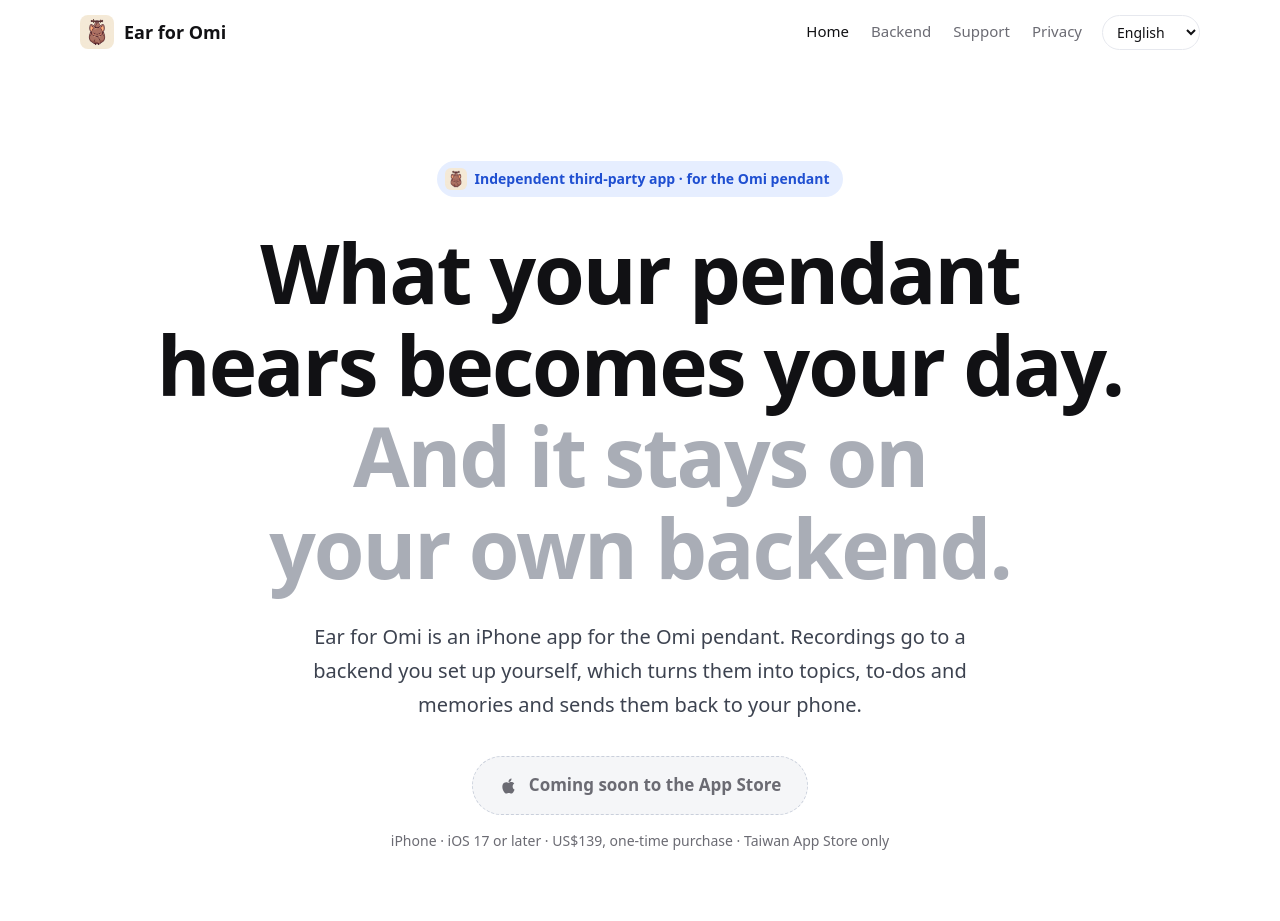
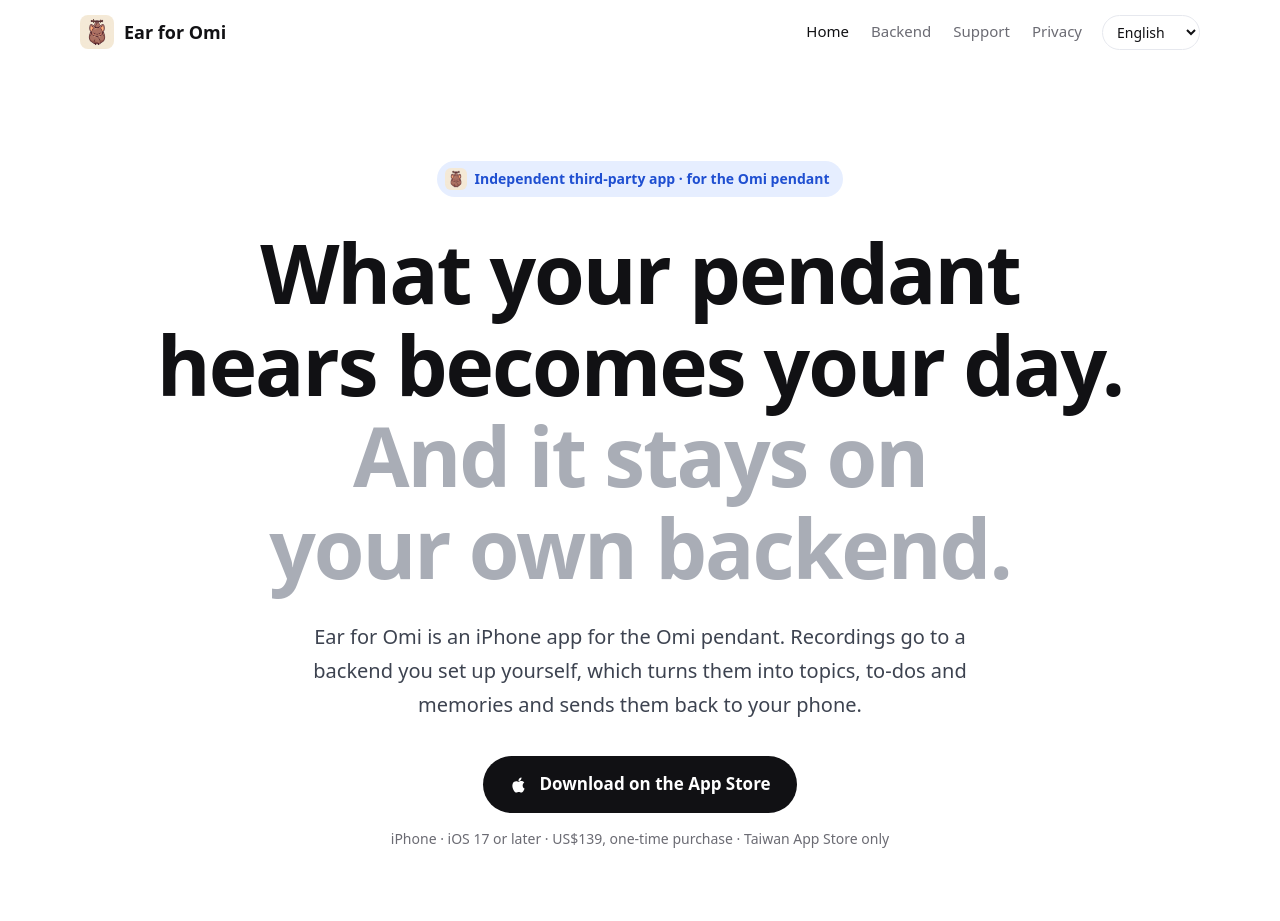
Before and after one commit to sona-orbit/ear-for-omi, a plain HTML site: page index.html in a window 1280 px wide. Shown: the top 921 px of the page. Drawn offline with Linux system fonts and the light colour scheme.

Commit message:
Link the App Store button now that the app is live

```diff
--- a/index.html
+++ b/index.html
@@ -30,7 +30,7 @@
 <p class="pill"><img src="assets/icon.png" alt="" width="22" height="22">Independent third-party app · for the Omi pendant</p>
 <h1><span class="nb">What your pendant hears becomes your day.</span><span class="dim"><span class="nb">And it stays on your own backend.</span></span></h1>
 <p class="lead">Ear for Omi is an iPhone app for the Omi pendant. Recordings go to a backend you set up yourself, which turns them into topics, to-dos and memories and sends them back to your phone.</p>
-<span class="button soon" aria-disabled="true"><svg viewBox="0 0 24 24" aria-hidden="true"><path d="M16.37 12.6c-.02-2.3 1.88-3.4 1.96-3.46-1.07-1.56-2.73-1.77-3.32-1.8-1.41-.14-2.76.83-3.48.83-.72 0-1.82-.81-3-.79-1.54.02-2.96.9-3.76 2.27-1.6 2.78-.41 6.9 1.15 9.16.76 1.1 1.67 2.34 2.86 2.3 1.15-.05 1.58-.74 2.97-.74 1.38 0 1.77.74 2.98.72 1.23-.02 2.01-1.12 2.76-2.23.87-1.28 1.23-2.52 1.25-2.58-.03-.01-2.4-.92-2.42-3.67zM14.1 5.86c.63-.77 1.06-1.83.94-2.89-.91.04-2.02.61-2.67 1.37-.58.67-1.1 1.76-.96 2.8 1.02.08 2.06-.52 2.69-1.28z"/></svg>Coming soon to the App Store</span>
+<a class="button" href="https://apps.apple.com/app/id6831605497"><svg viewBox="0 0 24 24" aria-hidden="true"><path d="M16.37 12.6c-.02-2.3 1.88-3.4 1.96-3.46-1.07-1.56-2.73-1.77-3.32-1.8-1.41-.14-2.76.83-3.48.83-.72 0-1.82-.81-3-.79-1.54.02-2.96.9-3.76 2.27-1.6 2.78-.41 6.9 1.15 9.16.76 1.1 1.67 2.34 2.86 2.3 1.15-.05 1.58-.74 2.97-.74 1.38 0 1.77.74 2.98.72 1.23-.02 2.01-1.12 2.76-2.23.87-1.28 1.23-2.52 1.25-2.58-.03-.01-2.4-.92-2.42-3.67zM14.1 5.86c.63-.77 1.06-1.83.94-2.89-.91.04-2.02.61-2.67 1.37-.58.67-1.1 1.76-.96 2.8 1.02.08 2.06-.52 2.69-1.28z"/></svg>Download on the App Store</a>
 <p class="button-note">iPhone · iOS 17 or later · US$139, one-time purchase · Taiwan App Store only</p>
 </div></section>
 
@@ -108,7 +108,7 @@
 <section id="cta"><div class="wrap">
 <div class="cta-card"><img src="assets/icon.png" alt="" width="72" height="72">
 <h2>Check you have a pendant and a backend, then download.</h2><p>Without either one, the app can only show its built-in demo data.</p>
-<span class="button soon" aria-disabled="true"><svg viewBox="0 0 24 24" aria-hidden="true"><path d="M16.37 12.6c-.02-2.3 1.88-3.4 1.96-3.46-1.07-1.56-2.73-1.77-3.32-1.8-1.41-.14-2.76.83-3.48.83-.72 0-1.82-.81-3-.79-1.54.02-2.96.9-3.76 2.27-1.6 2.78-.41 6.9 1.15 9.16.76 1.1 1.67 2.34 2.86 2.3 1.15-.05 1.58-.74 2.97-.74 1.38 0 1.77.74 2.98.72 1.23-.02 2.01-1.12 2.76-2.23.87-1.28 1.23-2.52 1.25-2.58-.03-.01-2.4-.92-2.42-3.67zM14.1 5.86c.63-.77 1.06-1.83.94-2.89-.91.04-2.02.61-2.67 1.37-.58.67-1.1 1.76-.96 2.8 1.02.08 2.06-.52 2.69-1.28z"/></svg>Coming soon to the App Store</span>
+<a class="button" href="https://apps.apple.com/app/id6831605497"><svg viewBox="0 0 24 24" aria-hidden="true"><path d="M16.37 12.6c-.02-2.3 1.88-3.4 1.96-3.46-1.07-1.56-2.73-1.77-3.32-1.8-1.41-.14-2.76.83-3.48.83-.72 0-1.82-.81-3-.79-1.54.02-2.96.9-3.76 2.27-1.6 2.78-.41 6.9 1.15 9.16.76 1.1 1.67 2.34 2.86 2.3 1.15-.05 1.58-.74 2.97-.74 1.38 0 1.77.74 2.98.72 1.23-.02 2.01-1.12 2.76-2.23.87-1.28 1.23-2.52 1.25-2.58-.03-.01-2.4-.92-2.42-3.67zM14.1 5.86c.63-.77 1.06-1.83.94-2.89-.91.04-2.02.61-2.67 1.37-.58.67-1.1 1.76-.96 2.8 1.02.08 2.06-.52 2.69-1.28z"/></svg>Download on the App Store</a>
 <p class="button-note">iPhone · iOS 17 or later · US$139, one-time purchase · Taiwan App Store only</p></div>
 </div></section>
 </main>
```
Also changed, not shown: zh-Hant/index.html (+2 -2 lines).
